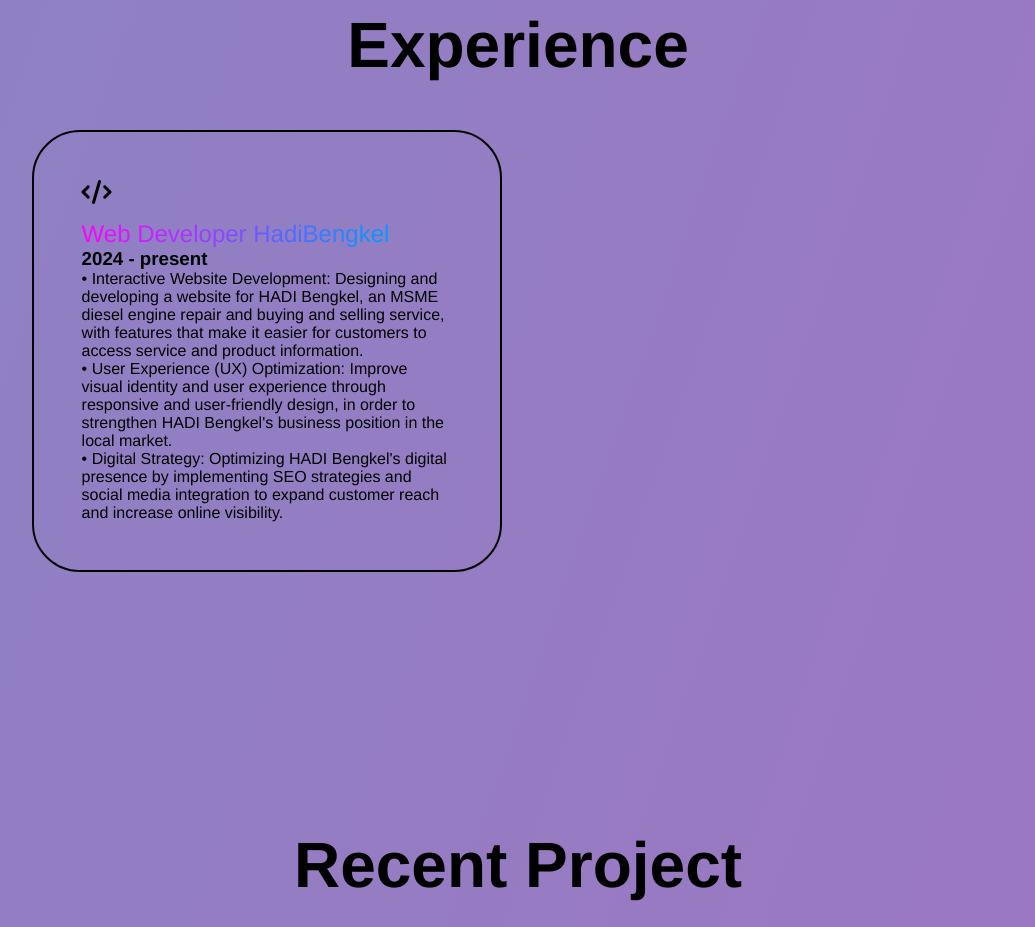
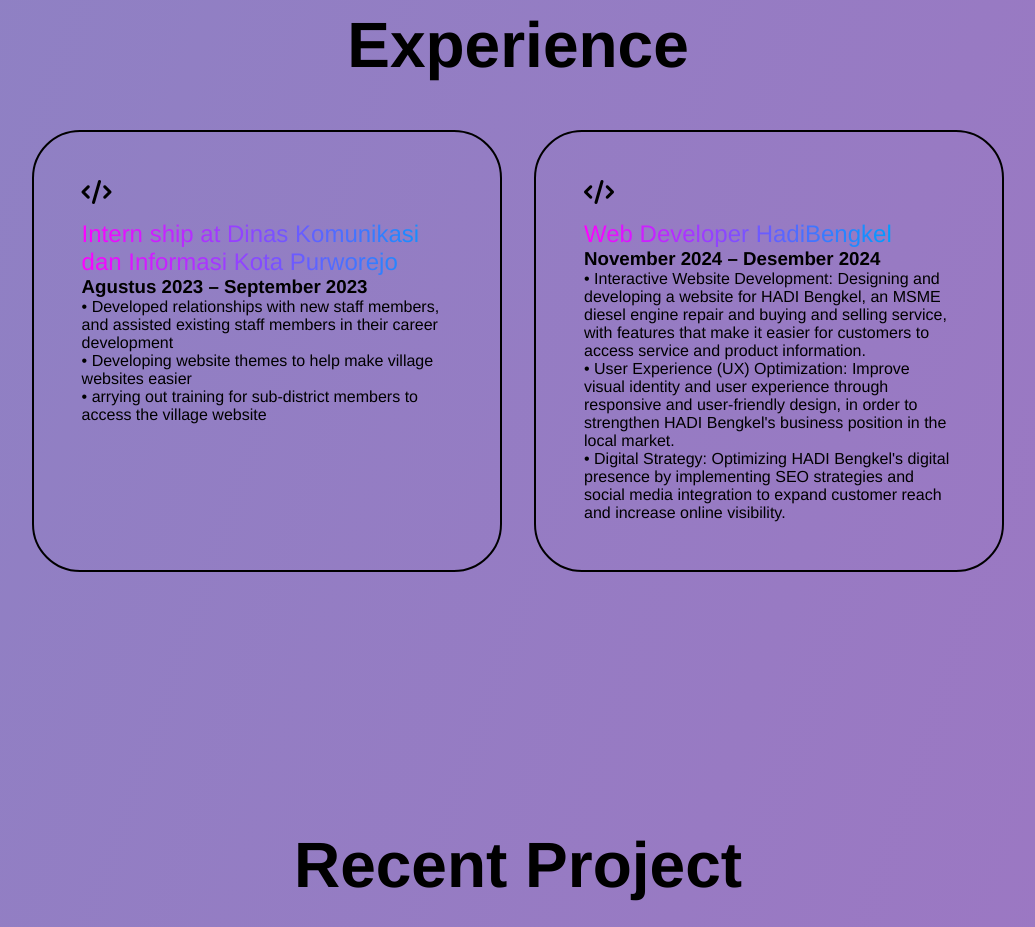
Before and after one commit to GalyleoIlhamSetyaka/Portfolio2024, a plain HTML site: page index.html in a window 1280 px wide. Shown: the part 920-1847 px from the top of the page, without its empty margins (122-1157 px from the left). Drawn offline with Linux system fonts and the light colour scheme.

Commit message:
adding experience

```diff
--- a/index.html
+++ b/index.html
@@ -69,8 +69,18 @@
 
                 <div class="grid-card">
                     <i class="fa-solid fa-code"></i>
+                    <span>Intern ship at Dinas Komunikasi dan Informasi Kota Purworejo</span>
+                    <h3> Agustus 2023 – September 2023</h3>
+                    <p>• Developed relationships with new staff members, and assisted existing staff members in their career development </p>
+                    <p>• Developing website themes to help make village websites easier  </p>
+                    <p>• arrying out training for sub-district members to access the village website </p>
+
+                </div>
+
+                <div class="grid-card">
+                    <i class="fa-solid fa-code"></i>
                     <span>Web Developer HadiBengkel</span>
-                    <h3> 2024 - present</h3>
+                    <h3> November 2024 – Desember 2024 </h3>
                     <p>• Interactive Website Development: Designing and developing a website for HADI Bengkel, an MSME diesel engine repair and buying and selling service, with features that make it easier for customers to access service and product information.</p>
                     <p>• User Experience (UX) Optimization: Improve visual identity and user experience through responsive and user-friendly design, in order to strengthen HADI Bengkel's business position in the local market.</p>
                     <p>• Digital Strategy: Optimizing HADI Bengkel's digital presence by implementing SEO strategies and social media integration to expand customer reach and increase online visibility.</p>
```
